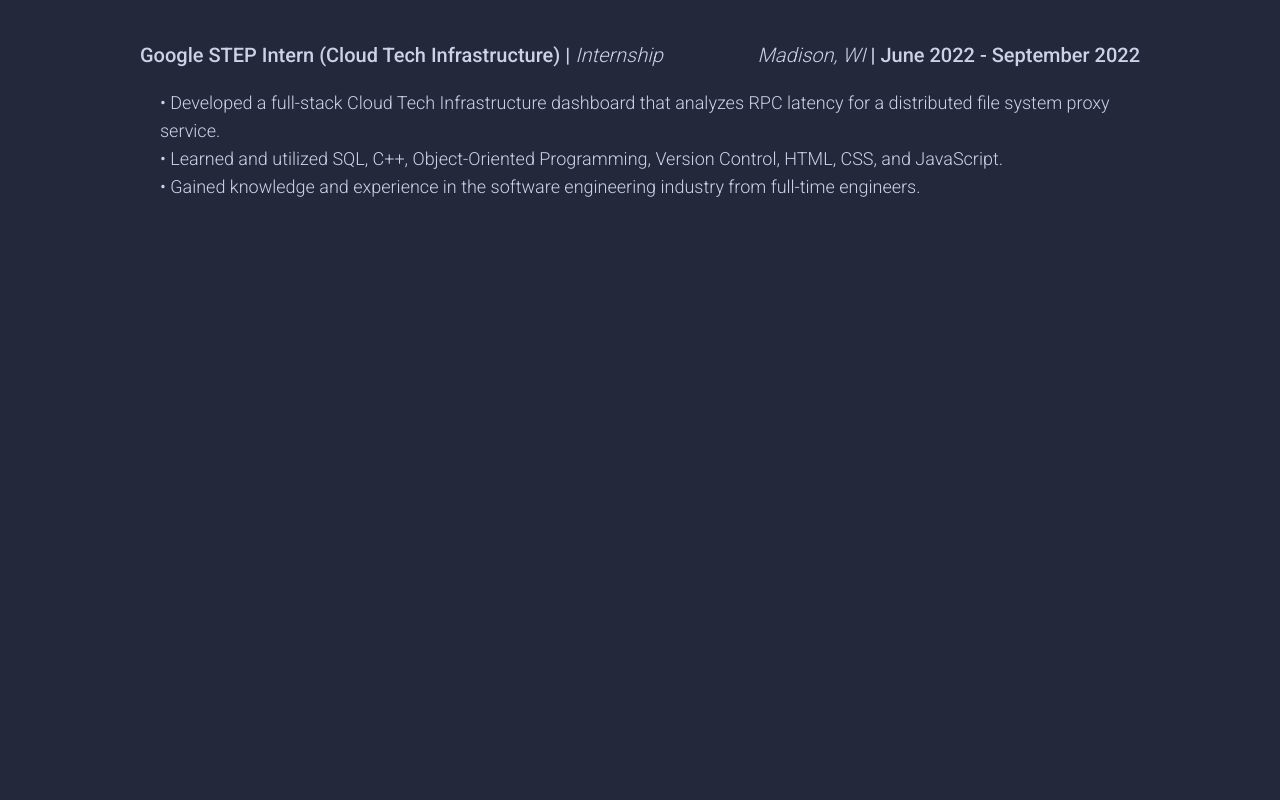
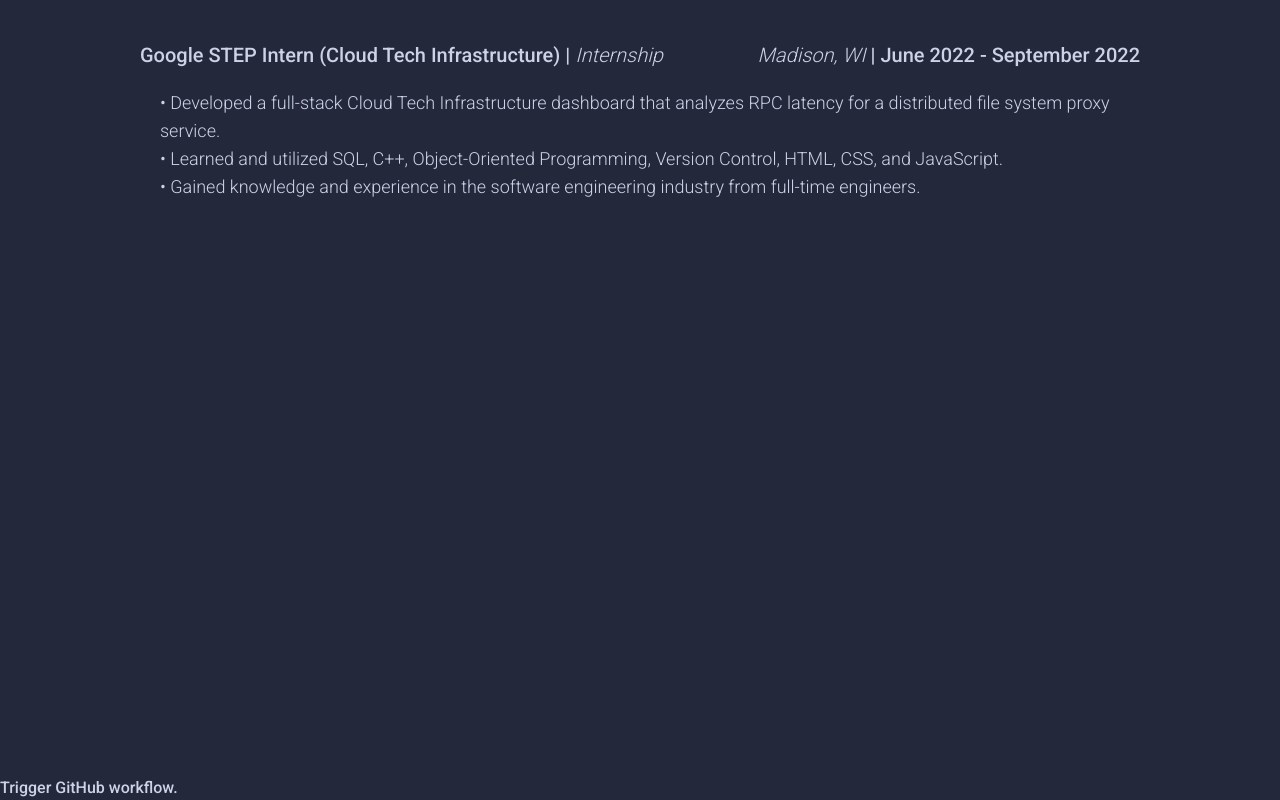
Before and after one commit to desmondcchi/desmondcchi.github.io, a Next.js app: page / in a window 1280 px wide. Shown: the part 2631-3431 px from the top of the page. Before the commit the page ends 3407 px from the top, so only its background shows below. Built offline with nearby package versions, Linux system fonts and the light colour scheme.

Commit message:
[Test] Trigger GitHub workflow.

```diff
--- a/src/app/page.tsx
+++ b/src/app/page.tsx
@@ -23,6 +23,7 @@
       </div>
       <AboutMe />
       <Experience />
+      <p>Trigger GitHub workflow.</p>
     </main>
   );
 }
```
